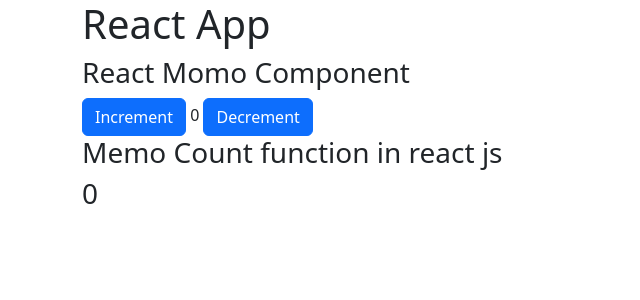
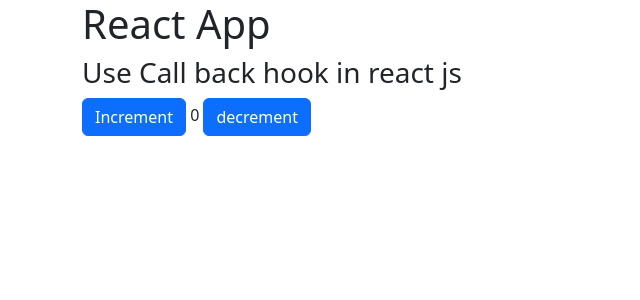
Before and after one commit to Developerramm/mern-stack-development, a React (Vite) app in the folder React/demo/: page / in a window 1280 px wide. Shown: the top 300 px of the page, without its empty margins (0-640 px from the left). Built offline with nearby package versions, Linux system fonts and the light colour scheme.

Commit message:
use Callback hook in react js

```diff
--- a/React/demo/src/App.jsx
+++ b/React/demo/src/App.jsx
@@ -1,11 +1,11 @@
 import React from "react";
-import ReactMemo from "./memo/ReactMemo";
+import UseCallback from "./hooks/UseCallback";
 
 const App = () => {
   return (
     <div className="container">
       <h1>React App </h1>
-      <ReactMemo />
+      <UseCallback />
     </div>
   );
 };
--- /dev/null
+++ b/React/demo/src/hooks/UseCallback.jsx
@@ -0,0 +1,25 @@
+import React, { useState } from "react";
+
+const UseCallback = () => {
+  const [count, setCount] = useState(0);
+  const increment = () => {
+    setCount((prev) => prev + 1);
+  };
+  const decrement = () => {
+    setCount((prev) => prev - 1);
+  };
+  return (
+    <div>
+      <h3>Use Call back hook in react js </h3>
+      <button className="btn btn-primary" onClick={increment}>
+        Increment{" "}
+      </button>
+      <span> {count} </span>
+      <button className="btn btn-primary" onClick={decrement}>
+        decrement
+      </button>
+    </div>
+  );
+};
+
+export default UseCallback;
```
